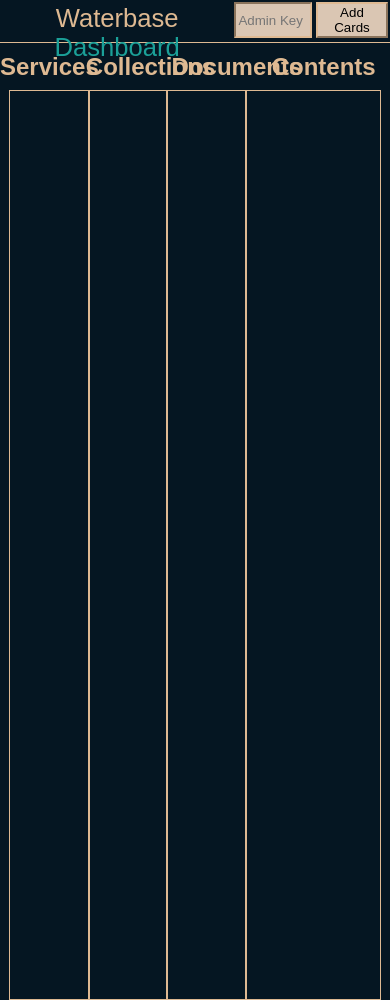
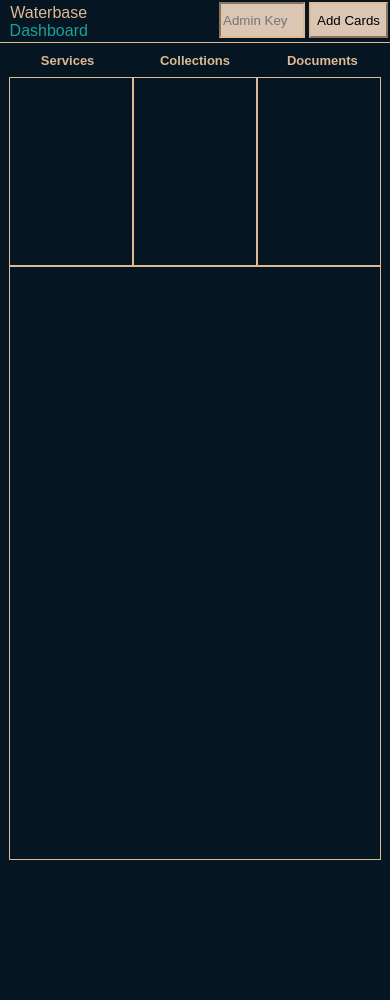
Before and after one commit to johnhagen/Waterbase, a plain HTML site: page dashboard/index.html in a window 390 px wide. Drawn offline with Linux system fonts and the light colour scheme.

Commit message:
Mobile Dashboard

```diff
--- a/dashboard/index.html
+++ b/dashboard/index.html
@@ -10,7 +10,7 @@
     <header
     class="page-header">
     <div class="LogoName">
-        <p>Waterbase <span class="LogoHighlight">Dashboard</span></p>
+        <p class="Logo">Waterbase <span class="LogoHighlight">Dashboard</span></p>
     </div>
     <input placeholder="Admin Key" type="password" name="adminKeyInput" id="adminKeyInput" class="pageInputField">
     <button onclick=UpdateServices() class="pageButton">Add Cards</button>
--- a/dashboard/styles.css
+++ b/dashboard/styles.css
@@ -148,3 +148,57 @@
     overflow-wrap: anywhere;
     color: inherit;
 }
+
+@media screen and (max-width: 400px) {
+    .container {
+        display: flex;
+        gap: 0;
+    }
+
+    .card {
+
+    }
+
+    .card > button {
+        width: 38%;
+        overflow: hidden;
+    }
+
+    .column {
+        width: 32.666666667%;
+        max-width: 32.666666667%;
+        height: 20%;
+        overflow-x: hidden;
+    }
+
+    .LogoName {
+        width: 25%;
+        font-size: x-small;
+        justify-content: center;
+        vertical-align: middle;
+    }
+
+    .Logo {
+        height: 100%;
+    }
+
+    .documentContent {
+        display: none;
+    }
+
+    .container-head > h2 {
+        color: #deb992;
+        width: 32.666666667%;
+        font-size: small;
+        text-align: center;
+        margin: 0;
+    }
+
+    .docContents {
+        width: 98%;
+        max-width: 98%;
+        max-height: 65%;
+        bottom: 60px;
+        position: relative;
+    }
+}
```
